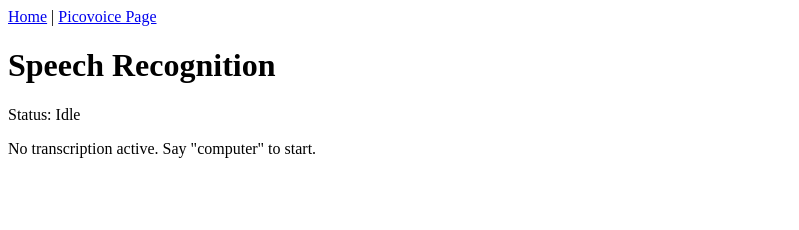
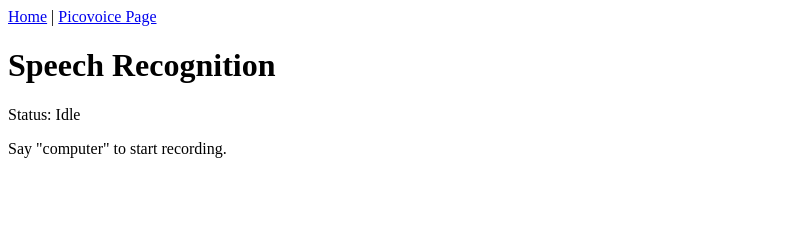
Before and after one commit to somecallmejosh/lat-walky-talky, a Nuxt app: page / in a window 1280 px wide. Shown: the top 230 px of the page, without its empty margins (0-799 px from the left). Built offline with nearby package versions, Linux system fonts and the light colour scheme.

Commit message:
Change transcription instructions.

```diff
--- a/components/VVoice.vue
+++ b/components/VVoice.vue
@@ -3,7 +3,7 @@
     <h1>Speech Recognition</h1>
     <p>Status: {{ status }}</p>
     <p v-if="transcriptionActive">Transcript: {{ transcript }}</p>
-    <p v-else>No transcription active. Say "computer" to start.</p>
+    <p v-else>Say "computer" to start recording.</p>
   </div>
 </template>
 
```
